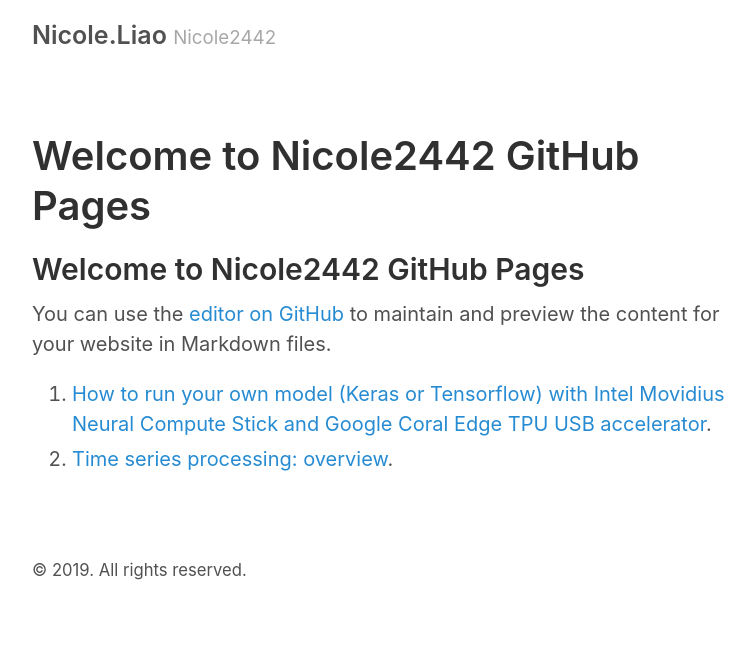
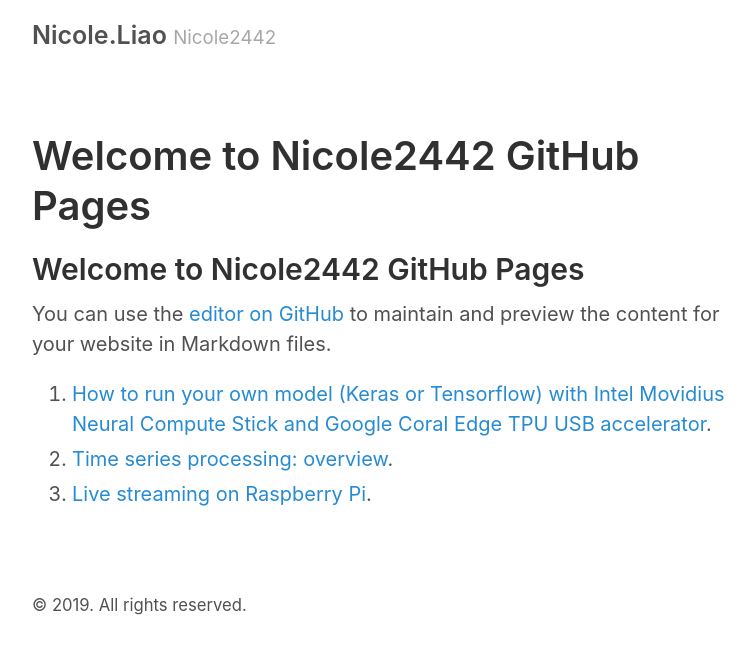
Before and after one commit to Nicole2442/Nicole2442.github.io, a Jekyll site: the page built from index.md, in a window 1280 px wide. Shown: the top 654 px of the page, without its empty margins (258-1013 px from the left). Built offline with Jekyll 4.4.1, drawn with Linux system fonts in a browser that asks for light colours; our own code applies the rules of GitHub Pages for plain Markdown files; the list of posts is cut into pages by our own code.

Commit message:
add raspberry pi live streaming

```diff
--- a/index.md
+++ b/index.md
@@ -4,3 +4,4 @@ You can use the [editor on GitHub](https://github.com/Nicole2442/Nicole2442.gith
 
 1. [How to run your own model (Keras or Tensorflow) with Intel Movidius Neural Compute Stick and Google Coral Edge TPU USB accelerator](https://nicole2442.github.io/Edge-Computing/).
 2. [Time series processing: overview](https://nicole2442.github.io/time-series-processing/).
+3. [Live streaming on Raspberry Pi](https://nicole2442.github.io/raspberry_pi_live/).
```
